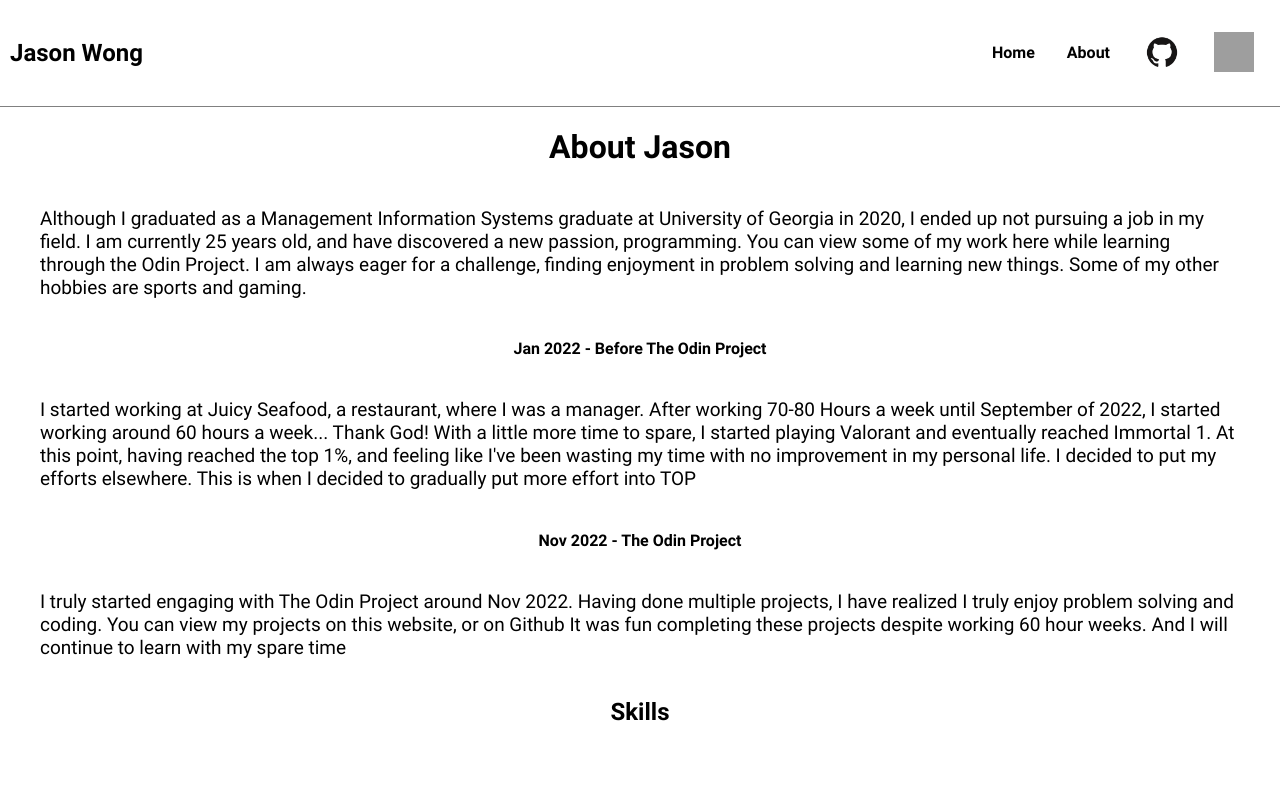
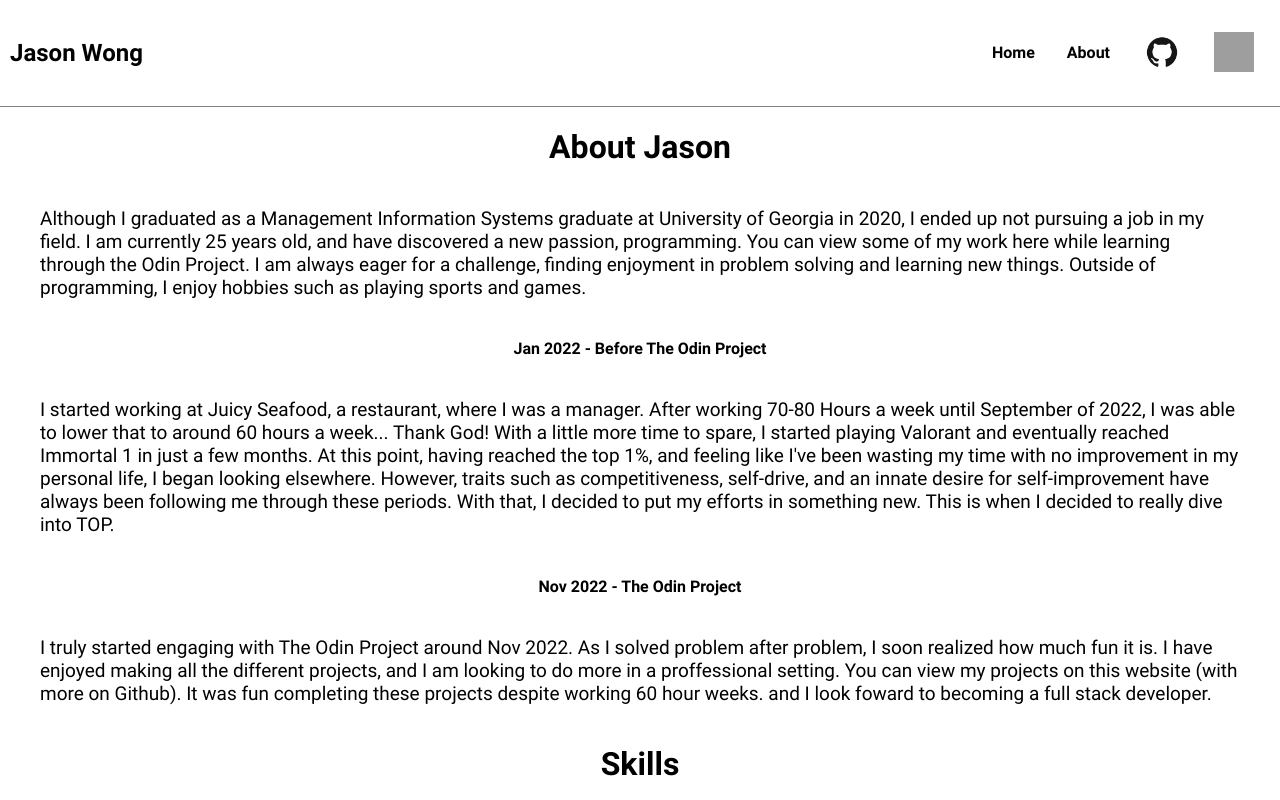
Before and after one commit to jw287962/portfolio_project, a React (Create React App) app: page /portfolio_project/about in a window 1280 px wide. Shown: the top 800 px of the page. Built offline with nearby package versions, Linux system fonts and the light colour scheme; grey boxes are pictures that could not be loaded.

Commit message:
minor changes

```diff
--- a/src/App.css
+++ b/src/App.css
@@ -22,7 +22,7 @@ main>h1,h4{
   animation: textflyin 1s ease-in-out 0s 1;
 }
 p{
-  animation: textflyin 2.5s cubic-bezier(.78,-0.43,.18,1) 0s 1;
+  animation: textappear 2.5s cubic-bezier(.78,-0.43,.18,1) 0s 1;
 }
 
 .home{
@@ -85,6 +85,16 @@ border-radius: 10px;
   }
 }
 
+@keyframes textappear {
+  from {
+    opacity: 0%;
+  }
+
+  to {
+    opacity: 100%
+  }
+}
+
 @keyframes flyin {
   from {
     transform: translateY(-900vh);
--- a/src/components/About.js
+++ b/src/components/About.js
@@ -8,27 +8,35 @@ const About = () => {
         <p>Although I graduated as a Management Information Systems graduate at University of Georgia in 2020, I ended up not pursuing a job in my field.
           I am currently 25 years old, and have discovered a new passion, programming. You can view some of my work here
           while learning through the Odin Project. I am always eager for a challenge, finding enjoyment in problem solving and learning
-          new things. Some of my other hobbies are sports and gaming.
+          new things. Outside of programming, I enjoy hobbies such as playing sports and games.
            </p>
      <h4>Jan 2022 - Before The Odin Project</h4>
      <p>
       I started working at Juicy Seafood, a restaurant, where I was a manager. After working 70-80 Hours a week until September of 2022,
-      I started working around 60 hours a week... Thank God!
-      With a little more time to spare, I started playing Valorant and eventually reached Immortal 1. At this point, having reached the top 1%, and
-      feeling like I've been wasting my time with no improvement in my personal life.
-      I decided to put my efforts elsewhere. This is when I decided to gradually put more effort into TOP
+      I was able to lower that to around 60 hours a week... Thank God!
+      With a little more time to spare, I started playing Valorant and eventually reached Immortal 1 in just a few months. At this point, having reached the top 1%, and
+      feeling like I've been wasting my time with no improvement in my personal life, I began looking elsewhere.
+     However, traits such as competitiveness,
+      self-drive, and an innate desire for self-improvement have always been following me through these periods.  With that,
+      I decided to put my efforts in something new. This is when I decided to really dive into TOP.
 
     </p>
     <h4>Nov 2022 - The Odin Project</h4>
       <p>
-        I truly started engaging with The Odin Project around Nov 2022. Having done multiple projects, I have
-        realized I truly enjoy problem solving and coding. You can view my projects on this website, or on Github It was fun completing these projects despite working 60 hour weeks.
-        And I will continue to learn with my spare time
+        I truly started engaging with The Odin Project around Nov 2022. As I solved problem after problem, I soon realized how
+        much fun it is. I have enjoyed making all the different projects, and I am looking to do more in a proffessional setting.
+         You can view my projects on this website (with more on Github).
+          It was fun completing these projects despite working 60 hour weeks.
+        and I look foward to becoming a full stack developer.
+
       </p>
 
 
-    <h2>Skills </h2>
+    <h1>Skills </h1>
+     <p>REACT | JAVASCRIPT | HTML | NODEJS | NPM | WEBPACK | GIT | MONGODB | AND LEARNING </p>
 
+     <h1>Contact Me:</h1>
+     <h4><strong>Email</strong>: jason.wongdevwork@gmail.com</h4>
     </main>
   )
 }
--- a/src/components/Main.js
+++ b/src/components/Main.js
@@ -10,6 +10,7 @@ import arrow from '../img/arrow.png'
 const Main = () => {
   return (
     <main  >
+      <base target="_blank"></base>
         <h1>Jason's Projects</h1>
     <div className='home'>
       <h3>
@@ -18,7 +19,7 @@ const Main = () => {
           <h3>TOOT (Twitter Clone):</h3>
 
             <div>
-      <a href='https://twitter-clone-33714.web.app/'><img className="weblink" height="30" width="30" src={arrow}></img></a>
+      <a href='https://twitter-clone-33714.web.app/' ><img className="weblink" height="30" width="30" src={arrow}></img></a>
                     <a href='https://github.com/jw287962/twitter-clone'><img height="38" width="38" src={github} ></img></a>
             </div>
           </div>
```
